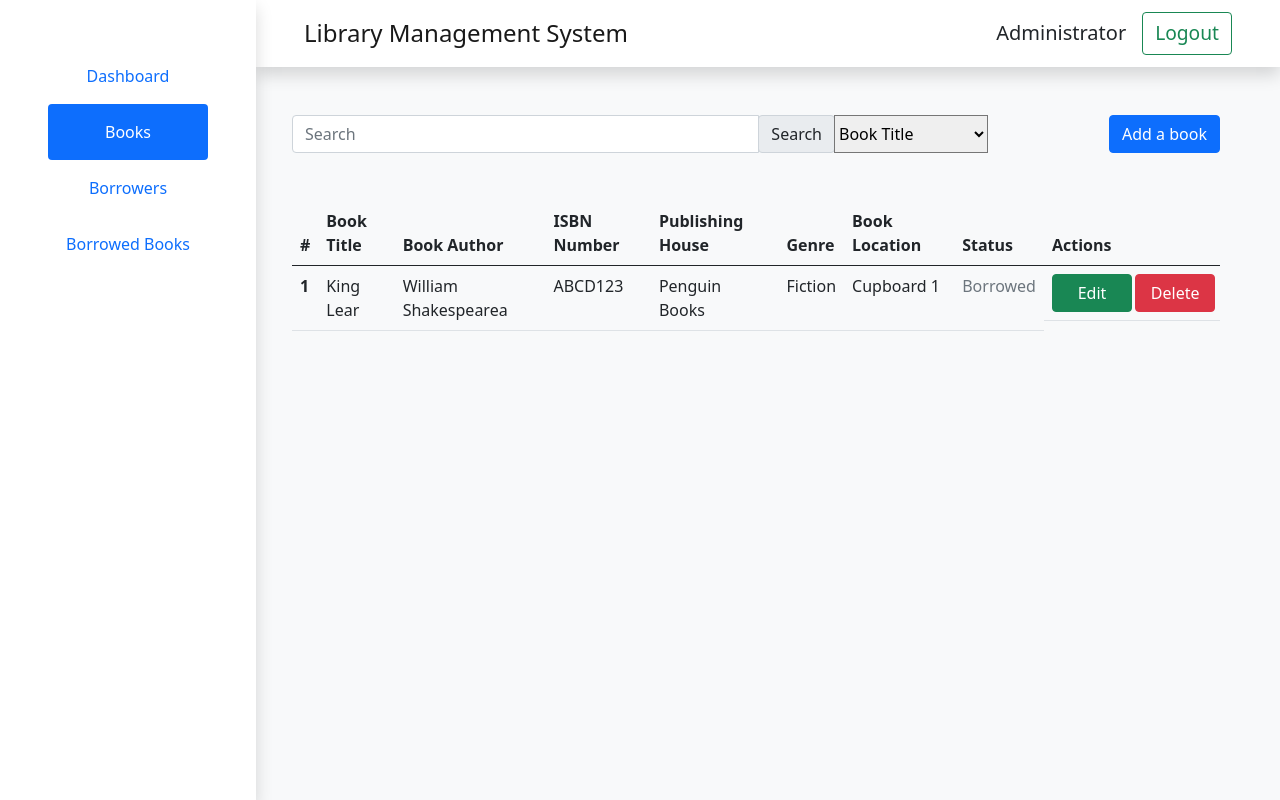
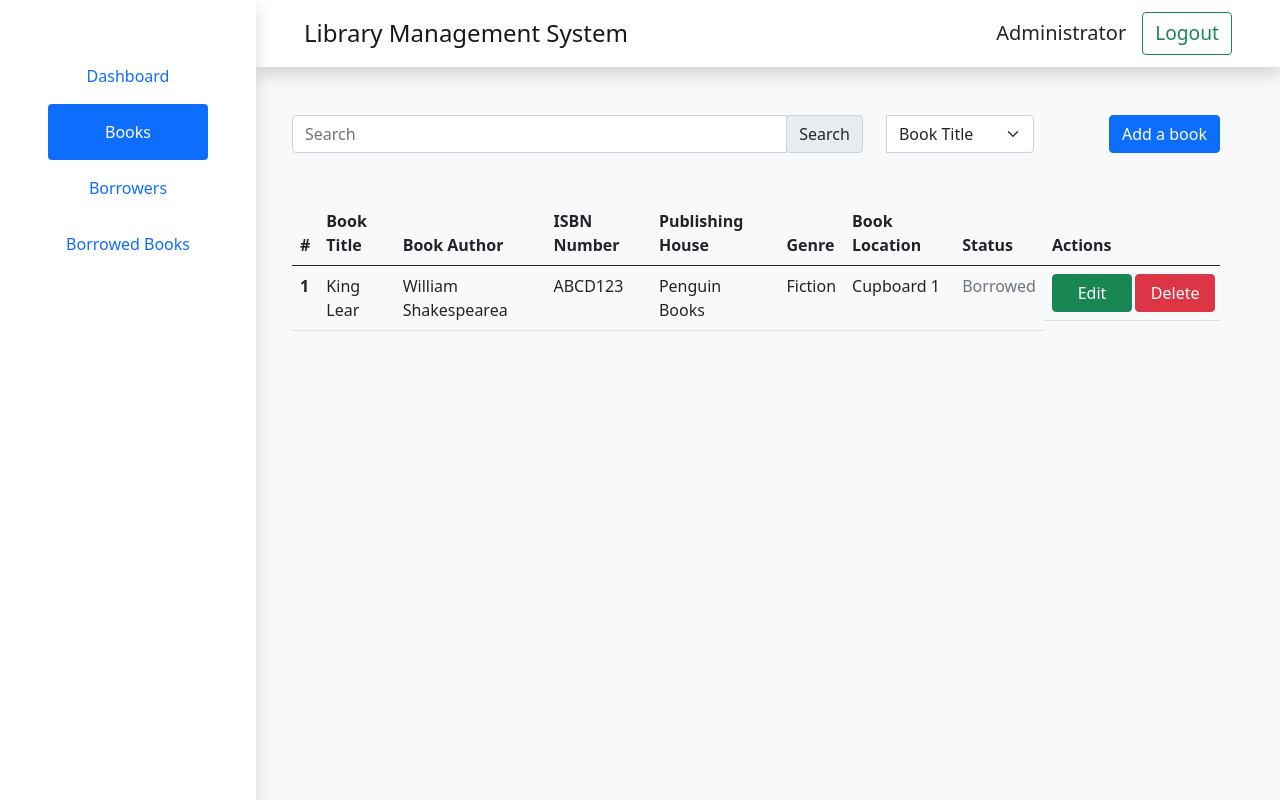
Before and after one commit to Sahil2004/Library-Management-System, a Django app: page /lib_man/librarian/books in a window 1280 px wide. Run offline with Django 3.2, Linux system fonts and the light colour scheme; a user stored in the database is signed in; data comes from the database, SQL or seed files in the repository; both versions use the stored data as it was after the commit; some libraries are stand-ins or nearby versions.

Commit message:
Styled Select tag.

```diff
--- a/lib_man/forms.py
+++ b/lib_man/forms.py
@@ -1,4 +1,5 @@
 from django import forms
+from django.forms.fields import MultipleChoiceField
 from .models import Book
 
 class LoginForm(forms.Form):
@@ -170,6 +171,12 @@ class SearchBooksForm(forms.Form):
             ('Publishing House', 'Publishing House'),
             ('Genre', 'Genre'),
             ('Book Location', 'Book Location'),
-            ('Status', 'Status')
-        ))
+            ('Status', 'Status'),
+        )),
+        widget = forms.Select(
+            attrs={
+                'class':'form-select',
+                'style': 'max-width: 20%;'
+            }
+        )
     )
--- a/lib_man/templates/lib_man/portalPages/books.html
+++ b/lib_man/templates/lib_man/portalPages/books.html
@@ -5,14 +5,13 @@
 <form action='{% url "search_books" %}' method="POST">
     {% csrf_token %}
     <div class="d-inline-flex w-100 mb-5 pe-10 justify-content-between">
-            <div class="input-group w-75 ">
-                    {{ search_books_form.keyword }}
-                    <div class="input-group-append">
-                        <input type="submit" class="input-group-text" id="basic-addon2" value="Search">
-                    </div>
-                    {{ search_books_form.search_by }}
+        <div class="input-group" style="width: 80%;">
+            {{ search_books_form.keyword }}
+            <div class="input-group-append me-4">
+                <input type="submit" class="input-group-text" id="basic-addon2"value="Search">
             </div>
-
+            {{ search_books_form.search_by }}
+        </div>
         <button type="button" class="btn btn-primary" data-bs-toggle="modal" data-bs-target="#addBook">Add a book</button>
     </div>
 </form>
```
Also changed, not shown: db.sqlite3.
